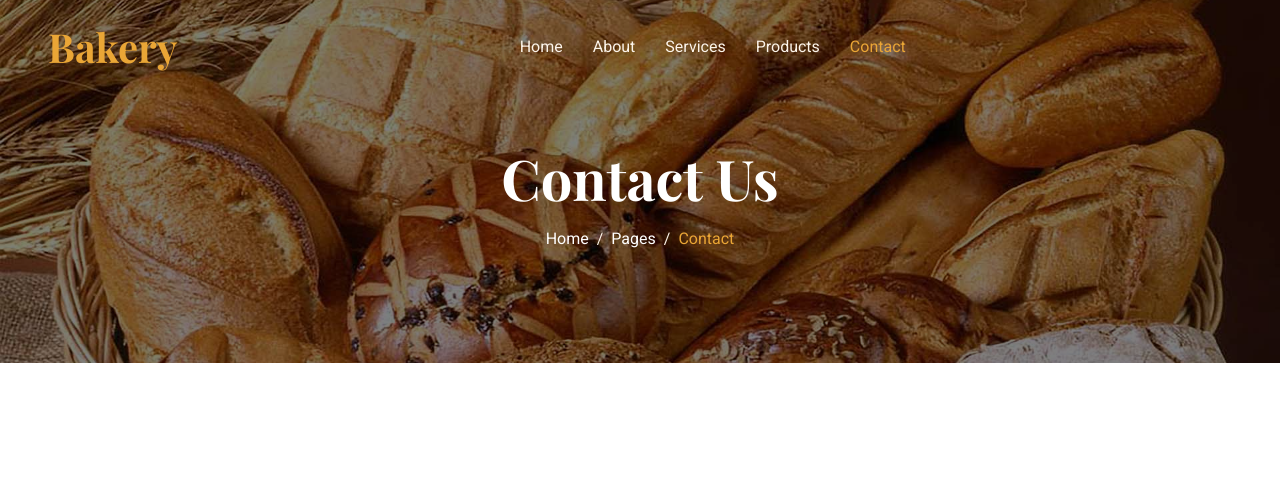
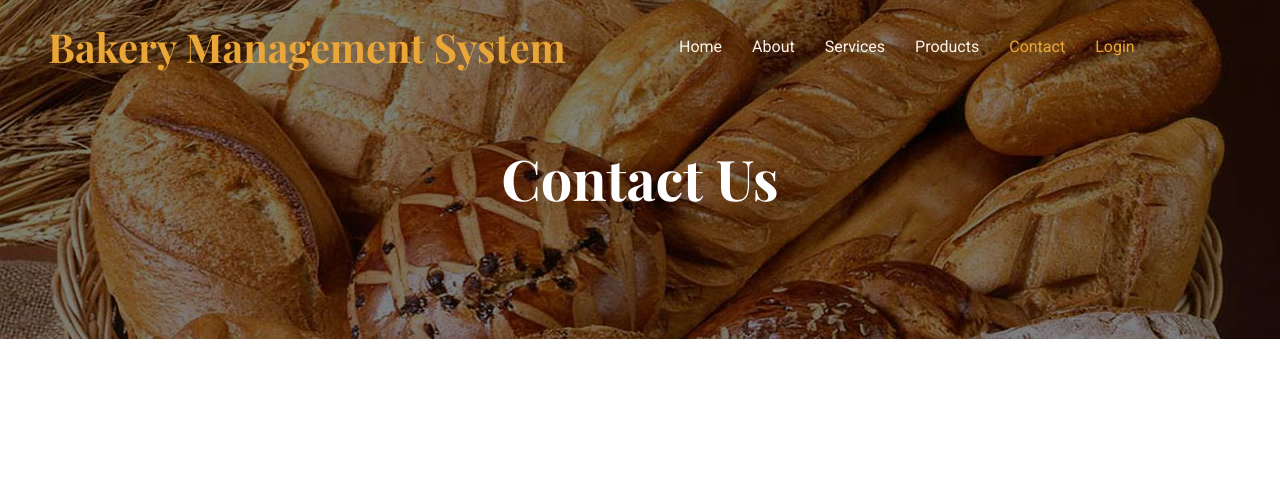
Before and after one commit to tonnymwanza/BAKERY-SYSTEM, a Django app: page /contact in a window 1280 px wide. Shown: the top 491 px of the page. Run offline with Django 5.2, Linux system fonts and the light colour scheme; some libraries are stand-ins or nearby versions.

Commit message:
saving my changes

```diff
--- a/templates/about.html
+++ b/templates/about.html
@@ -59,7 +59,7 @@
     <!-- Navbar Start -->
     <nav class="navbar navbar-expand-lg navbar-dark fixed-top py-lg-0 px-lg-5 wow fadeIn" data-wow-delay="0.1s">
         <a href="index.html" class="navbar-brand ms-4 ms-lg-0">
-            <h1 class="text-primary m-0">Bakery</h1>
+            <h1 class="text-primary m-0">Bakery Management System</h1>
         </a>
         <button type="button" class="navbar-toggler me-4" data-bs-toggle="collapse" data-bs-target="#navbarCollapse">
             <span class="navbar-toggler-icon"></span>
@@ -71,6 +71,7 @@
                 <a href="{% url 'service' %}" class="nav-item nav-link">Services</a>
                 <a href="{% url 'product' %}" class="nav-item nav-link">Products</a>
                 <a href="{% url 'contact' %}" class="nav-item nav-link">Contact</a>
+                <a href="{% url 'login' %}" class="nav-item nav-link">Login</a>
             </div>
             <div class=" d-none d-lg-flex">
             </div>
--- a/templates/contact.html
+++ b/templates/contact.html
@@ -42,7 +42,7 @@
     <!-- Navbar Start -->
     <nav class="navbar navbar-expand-lg navbar-dark fixed-top py-lg-0 px-lg-5 wow fadeIn" data-wow-delay="0.1s">
         <a href="index.html" class="navbar-brand ms-4 ms-lg-0">
-            <h1 class="text-primary m-0">Bakery</h1>
+            <h1 class="text-primary m-0">Bakery Management System</h1>
         </a>
         <button type="button" class="navbar-toggler me-4" data-bs-toggle="collapse" data-bs-target="#navbarCollapse">
             <span class="navbar-toggler-icon"></span>
@@ -54,6 +54,7 @@
                 <a href="{% url 'service' %}" class="nav-item nav-link">Services</a>
                 <a href="{% url 'product' %}" class="nav-item nav-link">Products</a>
                 <a href="{% url 'contact' %}" class="nav-item nav-link active">Contact</a>
+                <a href="{% url 'login' %}" class="nav-item nav-link active">Login</a>
             </div>
             <div class=" d-none d-lg-flex">
             </div>
@@ -68,9 +69,6 @@
             <h1 class="display-4 text-white animated slideInDown mb-3">Contact Us</h1>
             <nav aria-label="breadcrumb animated slideInDown">
                 <ol class="breadcrumb justify-content-center mb-0">
-                    <li class="breadcrumb-item"><a class="text-white" href="#">Home</a></li>
-                    <li class="breadcrumb-item"><a class="text-white" href="#">Pages</a></li>
-                    <li class="breadcrumb-item text-primary active" aria-current="page">Contact</li>
                 </ol>
             </nav>
         </div>
--- a/templates/service.html
+++ b/templates/service.html
@@ -59,7 +59,7 @@
     <!-- Navbar Start -->
     <nav class="navbar navbar-expand-lg navbar-dark fixed-top py-lg-0 px-lg-5 wow fadeIn" data-wow-delay="0.1s">
         <a href="index.html" class="navbar-brand ms-4 ms-lg-0">
-            <h1 class="text-primary m-0">Bakery</h1>
+            <h1 class="text-primary m-0">Bakery Management System</h1>
         </a>
         <button type="button" class="navbar-toggler me-4" data-bs-toggle="collapse" data-bs-target="#navbarCollapse">
             <span class="navbar-toggler-icon"></span>
@@ -71,6 +71,7 @@
                 <a href="{% url 'service' %}" class="nav-item nav-link active">Services</a>
                 <a href="{% url 'product' %}" class="nav-item nav-link">Products</a>
                 <a href="{% url 'contact' %}" class="nav-item nav-link">Contact</a>
+                <a href="{% url 'login' %}" class="nav-item nav-link">Login</a>
             </div>
             <div class=" d-none d-lg-flex">
             </div>
```
